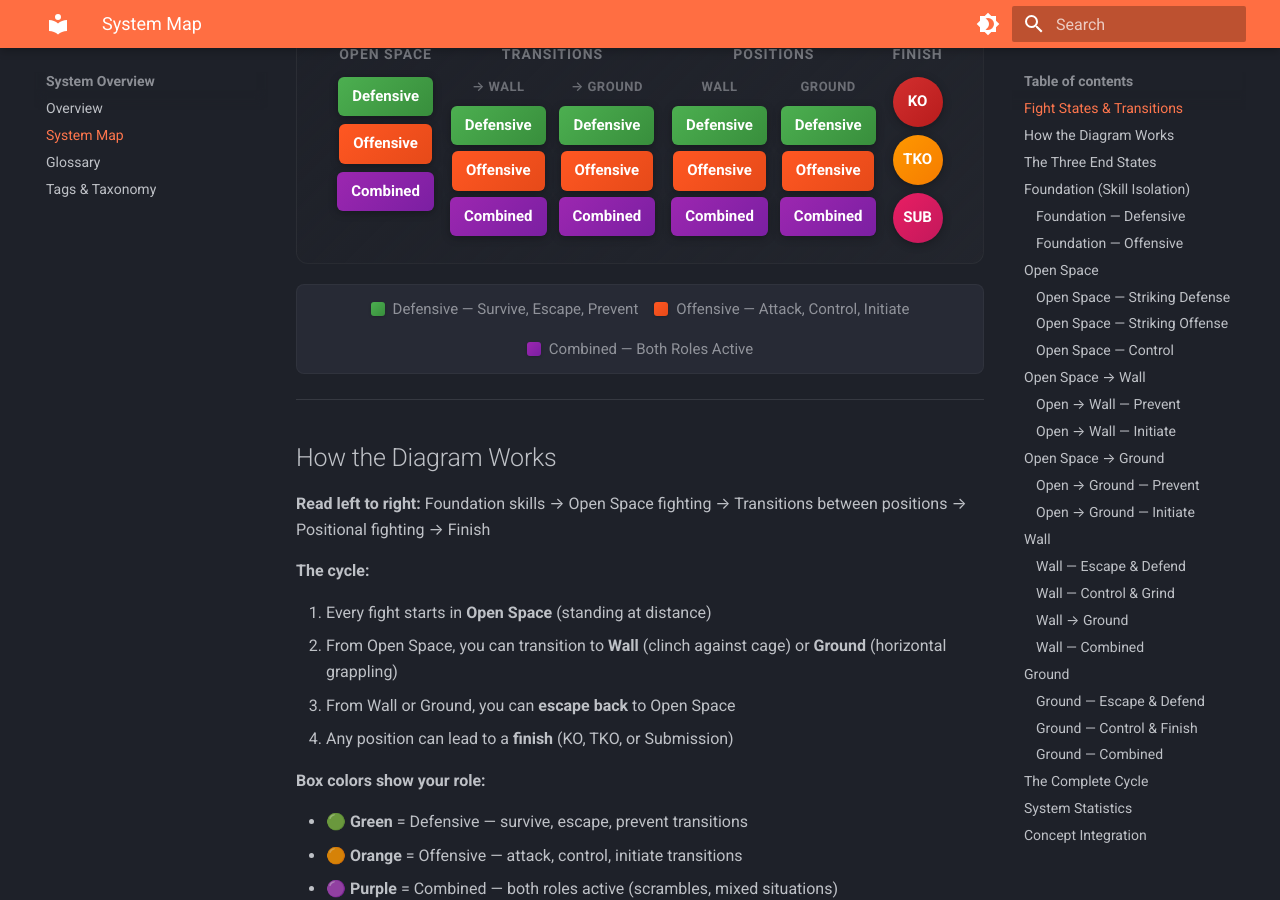
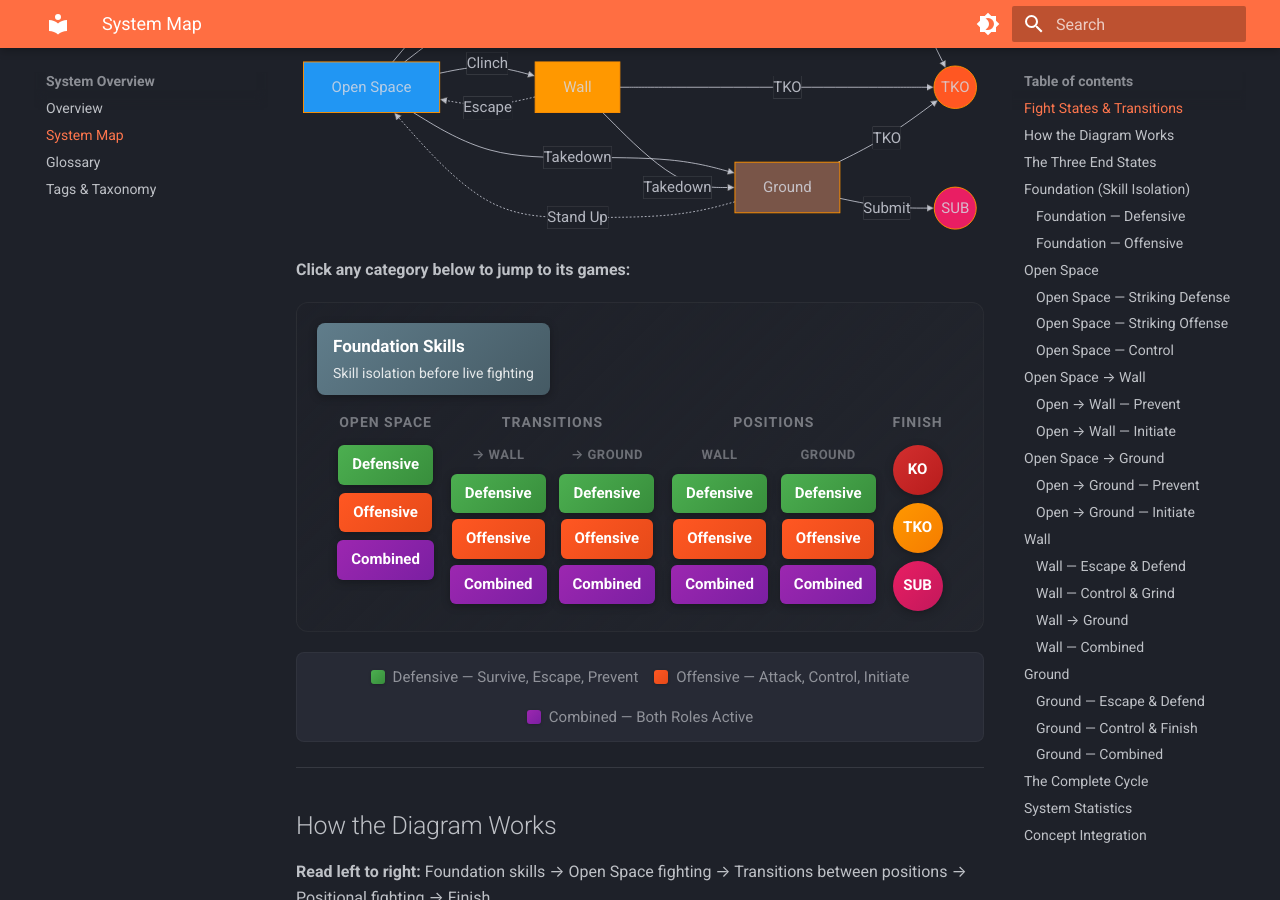
Before and after one commit to ACalienes/Ecological-MMA-Game-System, an MkDocs documentation site: the page built from docs/system/map.md, in a window 1280 px wide and 900 px high, scrolled down 533 px. Built offline with MkDocs 1.6.1 and Material for MkDocs 9.7.7, drawn with Linux system fonts in a browser that asks for light colours; some of the changed lines change nothing that is shown.

Commit message:
Add simple Mermaid flowchart above compact navigation grid (hybrid approach)

````diff
--- a/docs/system/map.md
+++ b/docs/system/map.md
@@ -7,6 +7,30 @@ This page provides visual navigation of the entire game system. Click any catego
 ## Fight States & Transitions
 
 **The fight is cyclical.** You move between positions until someone finishes. Every path has a reverse.
+
+```mermaid
+flowchart LR
+    OS[Open Space] -->|Clinch| W[Wall]
+    OS -->|Takedown| G[Ground]
+    W -->|Takedown| G
+    W -.->|Escape| OS
+    G -.->|Stand Up| OS
+
+    OS -->|KO| KO((KO))
+    OS -->|TKO| TKO((TKO))
+    W -->|TKO| TKO
+    G -->|TKO| TKO
+    G -->|Submit| SUB((SUB))
+
+    style OS fill:#2196F3,color:#fff
+    style W fill:#FF9800,color:#fff
+    style G fill:#795548,color:#fff
+    style KO fill:#D32F2F,color:#fff
+    style TKO fill:#FF5722,color:#fff
+    style SUB fill:#E91E63,color:#fff
+```
+
+**Click any category below to jump to its games:**
 
 <div class="fight-diagram">
 
````
